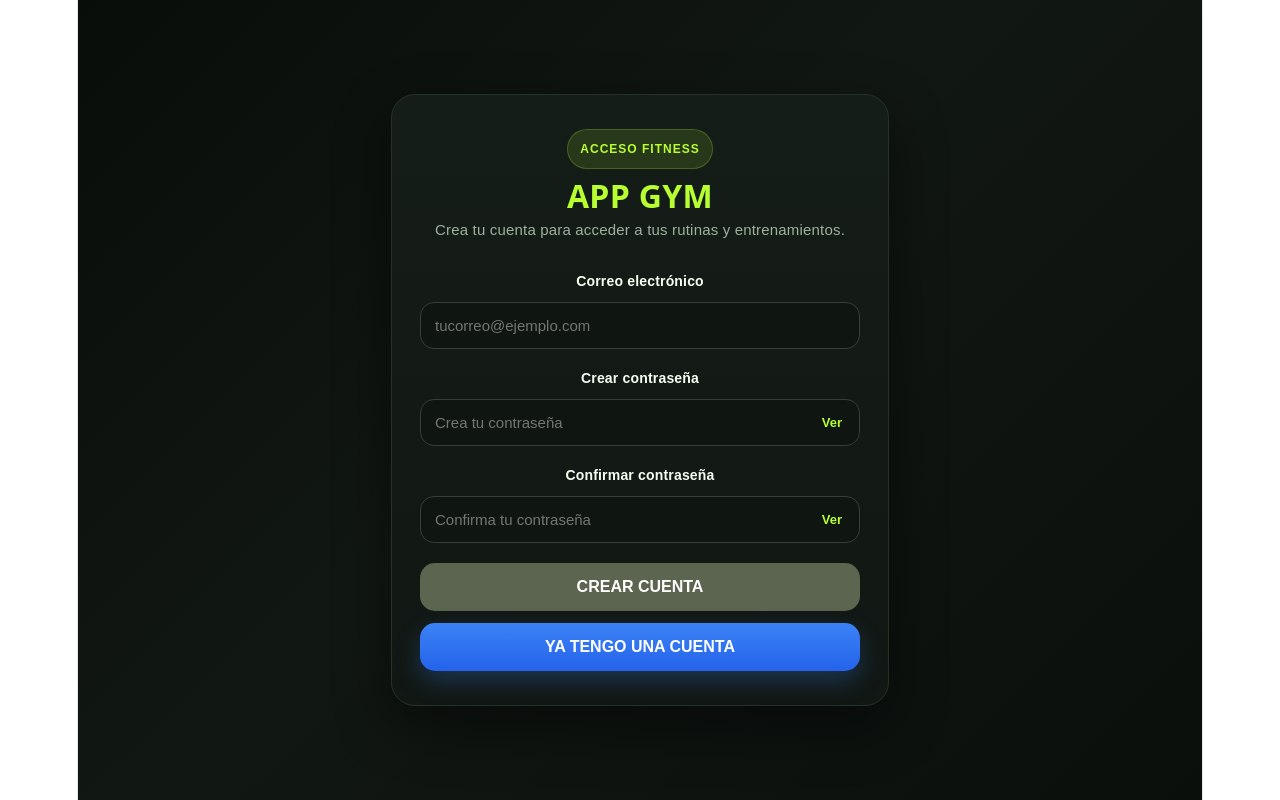
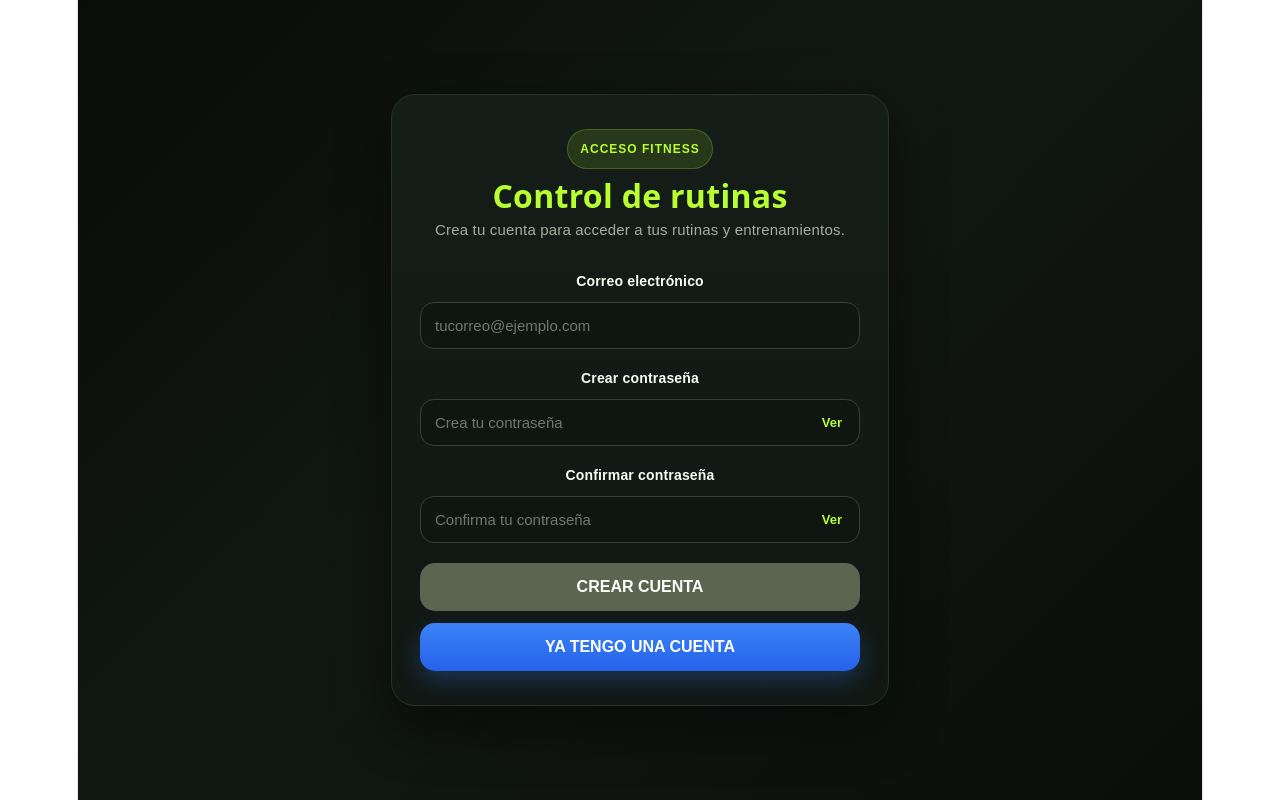
Before and after one commit to ernestoIA123/control-rutinas-login, a React (Vite) app in the folder login-gym/: page / in a window 1280 px wide. Built offline with nearby package versions, Linux system fonts and the light colour scheme.

Commit message:
fix: unificar nombre a Control de rutinas

```diff
--- a/login-gym/src/App.tsx
+++ b/login-gym/src/App.tsx
@@ -288,7 +288,7 @@ if (checkingSession) {
               letterSpacing: "0.3px",
             }}
           >
-            APP GYM
+              Control de rutinas
           </h1>
 
           <p
```
